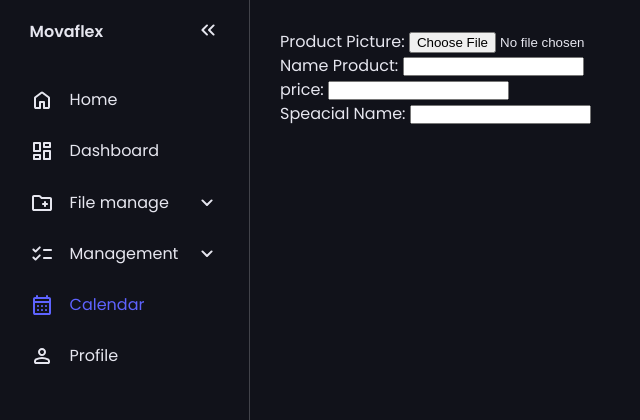
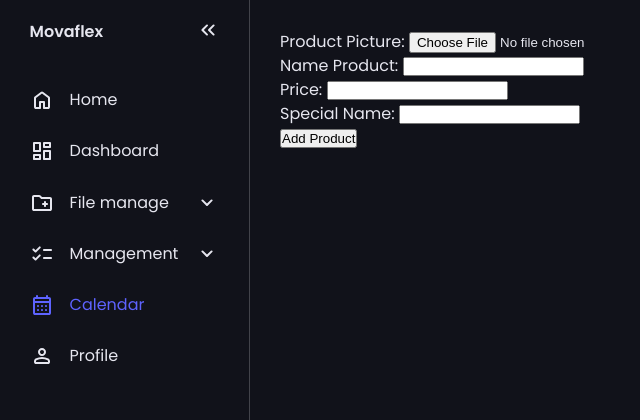
Before and after one commit to jaybiemalone/movaflex-super-adamin, a PHP site: page /sidebar-menu/product.php in a window 1280 px wide. Shown: the top 420 px of the page, without its empty margins (0-640 px from the left). Run offline with PHP 8.4, Linux system fonts and the light colour scheme.

Commit message:
Add files via upload

```diff
--- a/index.php
+++ b/index.php
@@ -40,6 +40,7 @@ $conn->close();
   <meta name="viewport" content="width=device-width, initial-scale=1.0">
   <title>Login</title>
   <link rel="stylesheet" href="../style/login.css">
+  <link rel="icon" href="/asset/favicon.ico" type="image/x-icon">
   <script type="text/javascript" src="validation.js" defer></script>
 </head>
 <body>
--- a/product.php
+++ b/product.php
@@ -5,6 +5,7 @@
     <meta name="viewport" content="width=device-width, initial-scale=1.0">
     <title>product</title>
     <link rel="stylesheet" href="style/style.css">
+    <link rel="icon" href="/asset/favicon.ico" type="image/x-icon">
 </head>
 <body>
 
--- a/sidebar-menu/calendar.php
+++ b/sidebar-menu/calendar.php
@@ -5,6 +5,7 @@
   <meta name="viewport" content="width=device-width, initial-scale=1.0">
   <title>Calendar</title>
   <link rel="stylesheet" href="style.css">
+  <link rel="icon" href="/asset/favicon.ico" type="image/x-icon">
   <script type="text/javascript" src="app.js" defer></script>
 </head>
 <body>
--- /dev/null
+++ b/sidebar-menu/config.php
@@ -0,0 +1,13 @@
+<?php
+$servername = "localhost"; // Change if using a different host
+$username = "root"; // Change if using a different username
+$password = ""; // Change if using a different password
+$dbname = "movaflex"; // Change to your database name
+
+$conn = new mysqli($servername, $username, $password, $dbname);
+
+// Check connection
+if ($conn->connect_error) {
+    die("Connection failed: " . $conn->connect_error);
+}
+?>
--- a/sidebar-menu/dashboard.php
+++ b/sidebar-menu/dashboard.php
@@ -5,6 +5,7 @@
   <meta name="viewport" content="width=device-width, initial-scale=1.0">
   <title>Dashboard</title>
   <link rel="stylesheet" href="style.css">
+  <link rel="icon" href="/asset/favicon.ico" type="image/x-icon">
   <script type="text/javascript" src="app.js" defer></script>
 </head>
 <body>
--- a/sidebar-menu/index.php
+++ b/sidebar-menu/index.php
@@ -5,6 +5,7 @@
   <meta name="viewport" content="width=device-width, initial-scale=1.0">
   <title>Home</title>
   <link rel="stylesheet" href="style.css">
+  <link rel="icon" href="/asset/favicon.ico" type="image/x-icon">
   <script type="text/javascript" src="app.js" defer></script>
 </head>
 <body>
@@ -31,7 +32,7 @@
       <li>
         <button onclick=toggleSubMenu(this) class="dropdown-btn">
           <svg xmlns="http://www.w3.org/2000/svg" height="24px" viewBox="0 -960 960 960" width="24px" fill="#e8eaed"><path d="M160-160q-33 0-56.5-23.5T80-240v-480q0-33 23.5-56.5T160-800h207q16 0 30.5 6t25.5 17l57 57h320q33 0 56.5 23.5T880-640v400q0 33-23.5 56.5T800-160H160Zm0-80h640v-400H447l-80-80H160v480Zm0 0v-480 480Zm400-160v40q0 17 11.5 28.5T600-320q17 0 28.5-11.5T640-360v-40h40q17 0 28.5-11.5T720-440q0-17-11.5-28.5T680-480h-40v-40q0-17-11.5-28.5T600-560q-17 0-28.5 11.5T560-520v40h-40q-17 0-28.5 11.5T480-440q0 17 11.5 28.5T520-400h40Z"/></svg>
-          <span>File Mange</span>
+          <span>File Manage</span>
           <svg xmlns="http://www.w3.org/2000/svg" height="24px" viewBox="0 -960 960 960" width="24px" fill="#e8eaed"><path d="M480-361q-8 0-15-2.5t-13-8.5L268-556q-11-11-11-28t11-28q11-11 28-11t28 11l156 156 156-156q11-11 28-11t28 11q11 11 11 28t-11 28L508-372q-6 6-13 8.5t-15 2.5Z"/></svg>
         </button>
         <ul class="sub-menu">
--- a/sidebar-menu/product.php
+++ b/sidebar-menu/product.php
@@ -1,3 +1,52 @@
+<?php
+include "config.php"; // Include database connection
+
+if ($_SERVER["REQUEST_METHOD"] == "POST") {
+    $name = $_POST["name"];
+    $price = $_POST["price"];
+    $specialName = $_POST["special_name"]; // Not used in database, consider storing it if needed.
+    $description = ""; // If you intend to use description, define it here.
+
+    // Handle file upload
+    $targetDir = "uploads/";
+    $fileName = basename($_FILES["product_image"]["name"]);
+    $targetFilePath = $targetDir . $fileName;
+    $imageFileType = strtolower(pathinfo($targetFilePath, PATHINFO_EXTENSION));
+
+    // Allowed file types
+    $allowedTypes = ["jpg", "jpeg", "png", "gif"];
+    if (in_array($imageFileType, $allowedTypes)) {
+        if (move_uploaded_file($_FILES["product_image"]["tmp_name"], $targetFilePath)) {
+            // Insert into database
+            $sql = "INSERT INTO products (name, description, price, image) VALUES (?, ?, ?, ?)";
+            $stmt = $conn->prepare($sql);
+
+            if ($stmt) {
+                $stmt->bind_param("ssds", $name, $description, $price, $targetFilePath);
+
+                if ($stmt->execute()) {
+                    echo "";
+                } else {
+                    echo "Error executing statement: " . $stmt->error;
+                }
+
+                $stmt->close();
+            } else {
+                echo "Error preparing statement: " . $conn->error;
+            }
+        } else {
+            echo "Error uploading file.";
+        }
+    } else {
+        echo "Invalid file type.";
+    }
+
+    $conn->close();
+}
+?>
+
+
+
 <!DOCTYPE html>
 <html lang="en">
 <head>
@@ -5,6 +54,7 @@
   <meta name="viewport" content="width=device-width, initial-scale=1.0">
   <title>Product</title>
   <link rel="stylesheet" href="style.css">
+  <link rel="icon" href="/asset/favicon.ico" type="image/x-icon">
   <script type="text/javascript" src="app.js" defer></script>
 </head>
 <body>
@@ -69,19 +119,28 @@
     </ul>
   </nav>
   <main>
+
+
+  <form method="POST" enctype="multipart/form-data">
     <div class="product">
-        <label for="">Product Picture:</label>
-        <input type="file" name="" id=""><br>
+        <label for="product_image">Product Picture:</label>
+        <input type="file" name="product_image" required><br>
 
-        <label for="">Name Product:</label>
-        <input type="text" name="" id=""><br>
+        <label for="name">Name Product:</label>
+        <input type="text" name="name" required><br>
 
-        <label for="">price:</label>
-        <input type="text" name="" id=""><br>
+        <label for="price">Price:</label>
+        <input type="text" name="price" required><br>
 
-        <label for="">Speacial Name:</label>
-        <input type="text" name="" id="">
+        <label for="special_name">Special Name:</label>
+        <input type="text" name="special_name"><br>
+
+        <button type="submit">Add Product</button>
     </div>
+</form>
+
+
+
   </main>
 </body>
 </html>
--- a/sidebar-menu/profile.php
+++ b/sidebar-menu/profile.php
@@ -5,6 +5,7 @@
   <meta name="viewport" content="width=device-width, initial-scale=1.0">
   <title>Profile</title>
   <link rel="stylesheet" href="style.css">
+  <link rel="icon" href="/asset/favicon.ico" type="image/x-icon">
   <script type="text/javascript" src="app.js" defer></script>
 </head>
 <body>
@@ -31,7 +32,7 @@
       <li>
         <button onclick=toggleSubMenu(this) class="dropdown-btn">
           <svg xmlns="http://www.w3.org/2000/svg" height="24px" viewBox="0 -960 960 960" width="24px" fill="#e8eaed"><path d="M160-160q-33 0-56.5-23.5T80-240v-480q0-33 23.5-56.5T160-800h207q16 0 30.5 6t25.5 17l57 57h320q33 0 56.5 23.5T880-640v400q0 33-23.5 56.5T800-160H160Zm0-80h640v-400H447l-80-80H160v480Zm0 0v-480 480Zm400-160v40q0 17 11.5 28.5T600-320q17 0 28.5-11.5T640-360v-40h40q17 0 28.5-11.5T720-440q0-17-11.5-28.5T680-480h-40v-40q0-17-11.5-28.5T600-560q-17 0-28.5 11.5T560-520v40h-40q-17 0-28.5 11.5T480-440q0 17 11.5 28.5T520-400h40Z"/></svg>
-          <span>Create</span>
+          <span>File Manage</span>
           <svg xmlns="http://www.w3.org/2000/svg" height="24px" viewBox="0 -960 960 960" width="24px" fill="#e8eaed"><path d="M480-361q-8 0-15-2.5t-13-8.5L268-556q-11-11-11-28t11-28q11-11 28-11t28 11l156 156 156-156q11-11 28-11t28 11q11 11 11 28t-11 28L508-372q-6 6-13 8.5t-15 2.5Z"/></svg>
         </button>
         <ul class="sub-menu">
```
Also changed, not shown: asset/favicon.ico (added), sidebar-menu/uploads/movaflex-removebg-preview.png (added).
